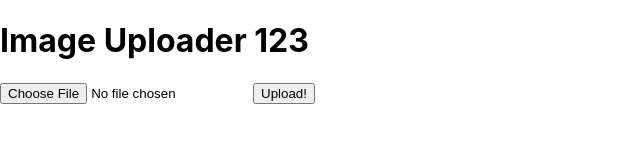
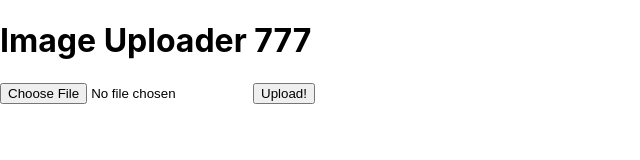
Before and after one commit to pix3lflare/matching_game, a React (Create React App) app: page / in a window 1280 px wide. Shown: the top 160 px of the page, without its empty margins (0-640 px from the left). Built offline with nearby package versions, Linux system fonts and the light colour scheme.

Commit message:
deploy test #20

```diff
--- a/src/ImageUploader/index.js
+++ b/src/ImageUploader/index.js
@@ -39,7 +39,7 @@ export default class ImageUploader extends React.Component{
     render(){
         return (
             <div>
-                <h1>Image Uploader 123</h1>
+                <h1>Image Uploader 777</h1>
                 <input type='file' onChange={this.onFileChange}/>
                 <img src={this.state.fileUrl}/>
                 <button onClick={this.onFileUpload}>
```
Also changed, not shown: 8 other files (tests, documents, lock files or other folders).
